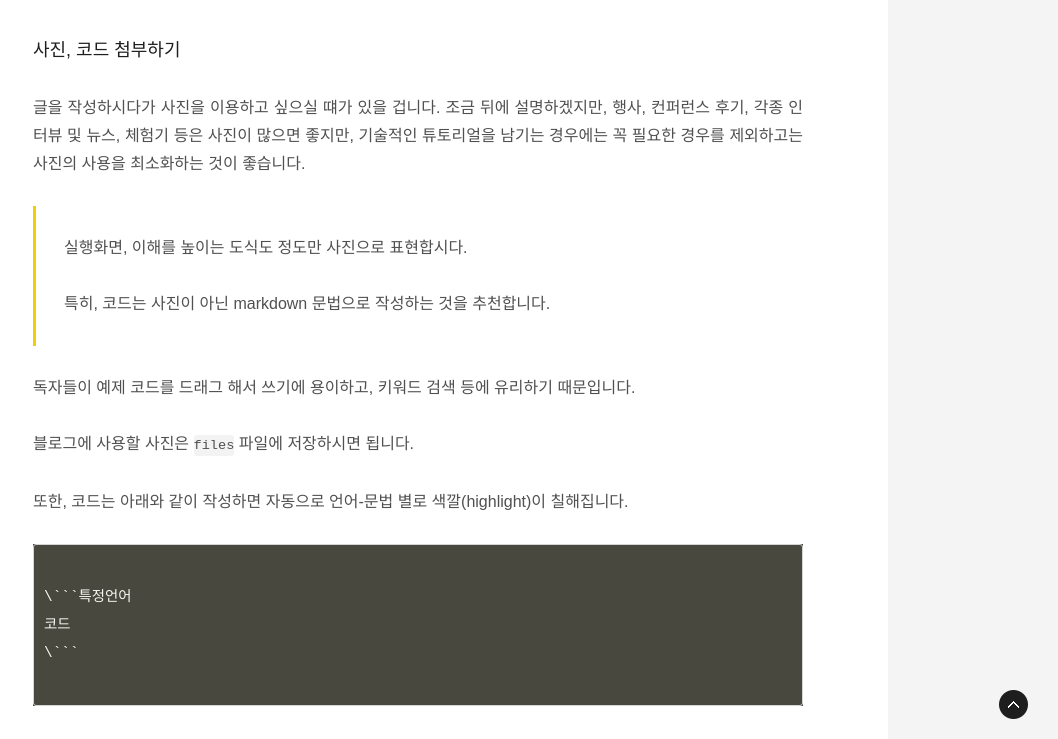
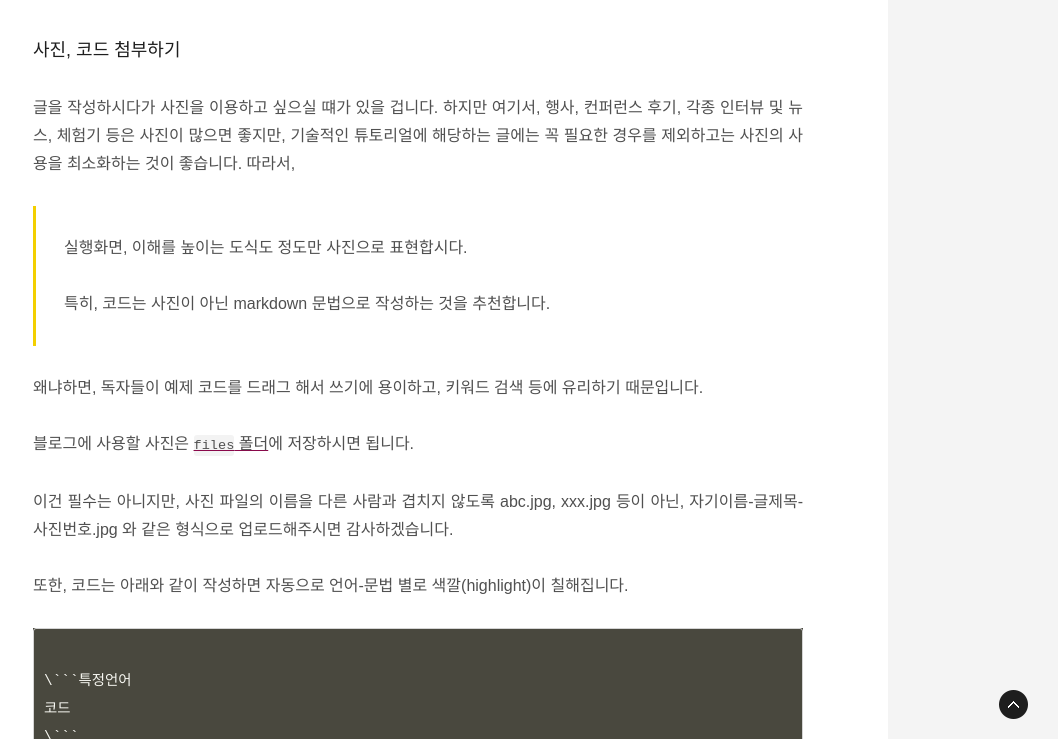
Before and after one commit to web-together/web-together.github.io, a Jekyll site: the page built from _posts/2020-01-11-how-to-write.md, in a window 1280 px wide and 900 px high, scrolled down 4013 px, cut to the strip 161-900 px from the top of the window. Shown: the whole strip, without its empty margins (222-1280 px from the left). Built offline with Jekyll 4.4.1, drawn with Linux system fonts in a browser that asks for light colours; some web fonts are replaced; comment, search, counter and statistics services are not loaded; some of the changed text lies outside the part shown.

Commit message:
post:how to write

````diff
--- a/_posts/2020-01-11-how-to-write.md
+++ b/_posts/2020-01-11-how-to-write.md
@@ -36,7 +36,7 @@ image: /files/authors/저자_사진.jpg
 저자로 등록이 되었다면 이제 글을 쓰면 됩니다. [`_posts` 폴더](https://github.com/web-together/web-together.github.io/tree/master/_posts)를 살펴보면 `날짜-제목.md` 형식의
 블로그 글들이 모여있음을 확인할 수 있습니다. 이 markdown 하나하나가 각각의 블로그 글이라고 보시면 됩니다.
 
-예를 들어, 오늘 날짜는 2020-01-12이므로 `_posts` 폴더 안에 `2020-01-12-test.md` 라는 이름으로 markdown 파일을 만들어봅시다.
+예를 들어, 오늘 날짜는 2020-01-12이므로 `_posts` 폴더 안에 `2020-01-12-test.md` 라는 형식으로 markdown 파일을 만들어볼 수 있겠네요.
 
 ### front matter
 
@@ -46,7 +46,7 @@ image: /files/authors/저자_사진.jpg
 >
 > 이 markdown은 블로그 글이야!
 
-를 파일 상단에 적어줌으로써 알려주어야 합니다. 이렇게 알려주는 문구를 [front matter](https://jekyllrb.com/docs/front-matter/)라고 합니다. 다른 블로그 글을 한 번 볼까요? 가령 지금 보고 계신 [이 블로그글](https://github.com/web-together/web-together.github.io/blob/master/_posts/2020-01-11-how-to-write.md)의 front matter를 봅시다.
+를 파일 상단에 적어줌으로써 알려주어야 합니다. 이렇게 알려주는 문구를 [front matter](https://jekyllrb.com/docs/front-matter/)라고 합니다. 다른 블로그 글을 한 번 볼까요? 가령 지금 보고 계신 [이 블로그글](https://raw.githubusercontent.com/web-together/web-together.github.io/master/_posts/2020-01-11-how-to-write.md)의 front matter를 봅시다.
 
 ```
 ---
@@ -82,7 +82,7 @@ tags: [introduction]
 
 ### Tag 등록
 
-새로운 tag를 등록하기 위해서는 `_tags` 폴더 안에 `태그이름.md` 형식으로 markdown을 만든 뒤,
+새로운 tag를 등록하기 위해서는 [`_tags` 폴더](https://github.com/web-together/web-together.github.io/tree/master/_tags) 안에 `태그이름.md` 형식으로 markdown을 만든 뒤,
 그 안에 다음과 같은 내용을 채워주시면 됩니다.
 
 ```
@@ -100,16 +100,19 @@ title: '태그의 한글 이름'
 
 ### 사진, 코드 첨부하기
 
-글을 작성하시다가 사진을 이용하고 싶으실 떄가 있을 겁니다. 조금 뒤에 설명하겠지만, 행사, 컨퍼런스 후기, 각종 인터뷰 및 뉴스, 체험기 등은 사진이 많으면 좋지만, 기술적인 튜토리얼을 남기는 경우에는 꼭 필요한 경우를 제외하고는 사진의 사용을 최소화하는 것이 좋습니다.
+글을 작성하시다가 사진을 이용하고 싶으실 떄가 있을 겁니다. 하지만 여기서, 행사, 컨퍼런스 후기, 각종 인터뷰 및 뉴스, 체험기 등은 사진이 많으면 좋지만, 기술적인 튜토리얼에 해당하는 글에는 꼭 필요한 경우를 제외하고는 사진의 사용을 최소화하는 것이 좋습니다. 따라서,
 
 > 실행화면, 이해를 높이는 도식도 정도만 사진으로 표현합시다.
 >
 > 특히, 코드는 사진이 아닌 markdown 문법으로 작성하는 것을 추천합니다.
 
-독자들이 예제 코드를 드래그 해서
+왜냐하면, 독자들이 예제 코드를 드래그 해서
 쓰기에 용이하고, 키워드 검색 등에 유리하기 때문입니다.
 
-블로그에 사용할 사진은 `files` 파일에 저장하시면 됩니다.
+블로그에 사용할 사진은 [`files` 폴더](https://github.com/web-together/web-together.github.io/tree/master/files)에 저장하시면 됩니다.
+
+이건 필수는 아니지만,
+사진 파일의 이름을 다른 사람과 겹치지 않도록 abc.jpg, xxx.jpg 등이 아닌, 자기이름-글제목-사진번호.jpg 와 같은 형식으로 업로드해주시면 감사하겠습니다.
 
 또한, 코드는 아래와 같이 작성하면 자동으로 언어-문법 별로 색깔(highlight)이 칠해집니다.
 
````
Also changed, not shown: other parts of _posts/2020-01-11-how-to-write.md (+3 -3 lines).
